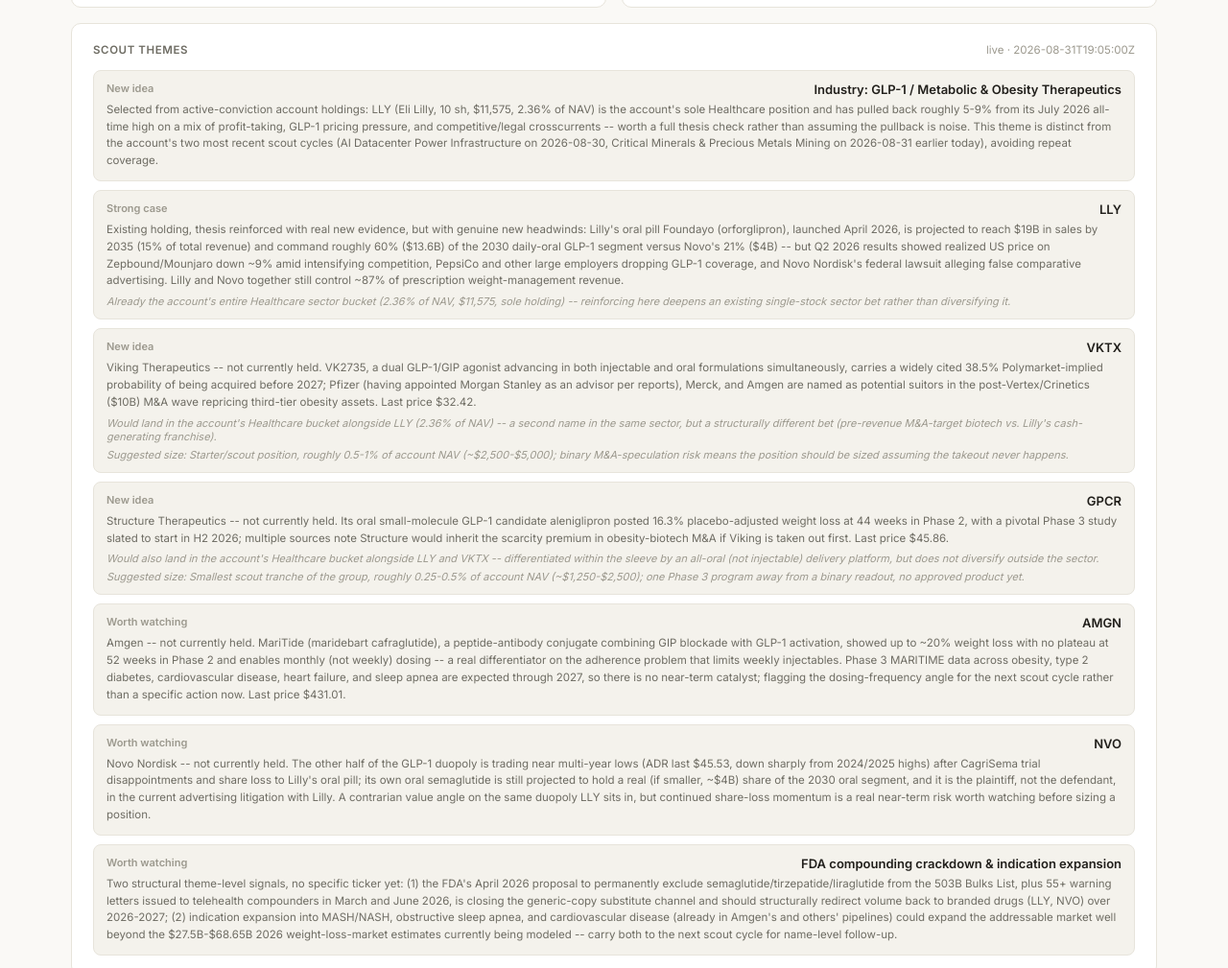
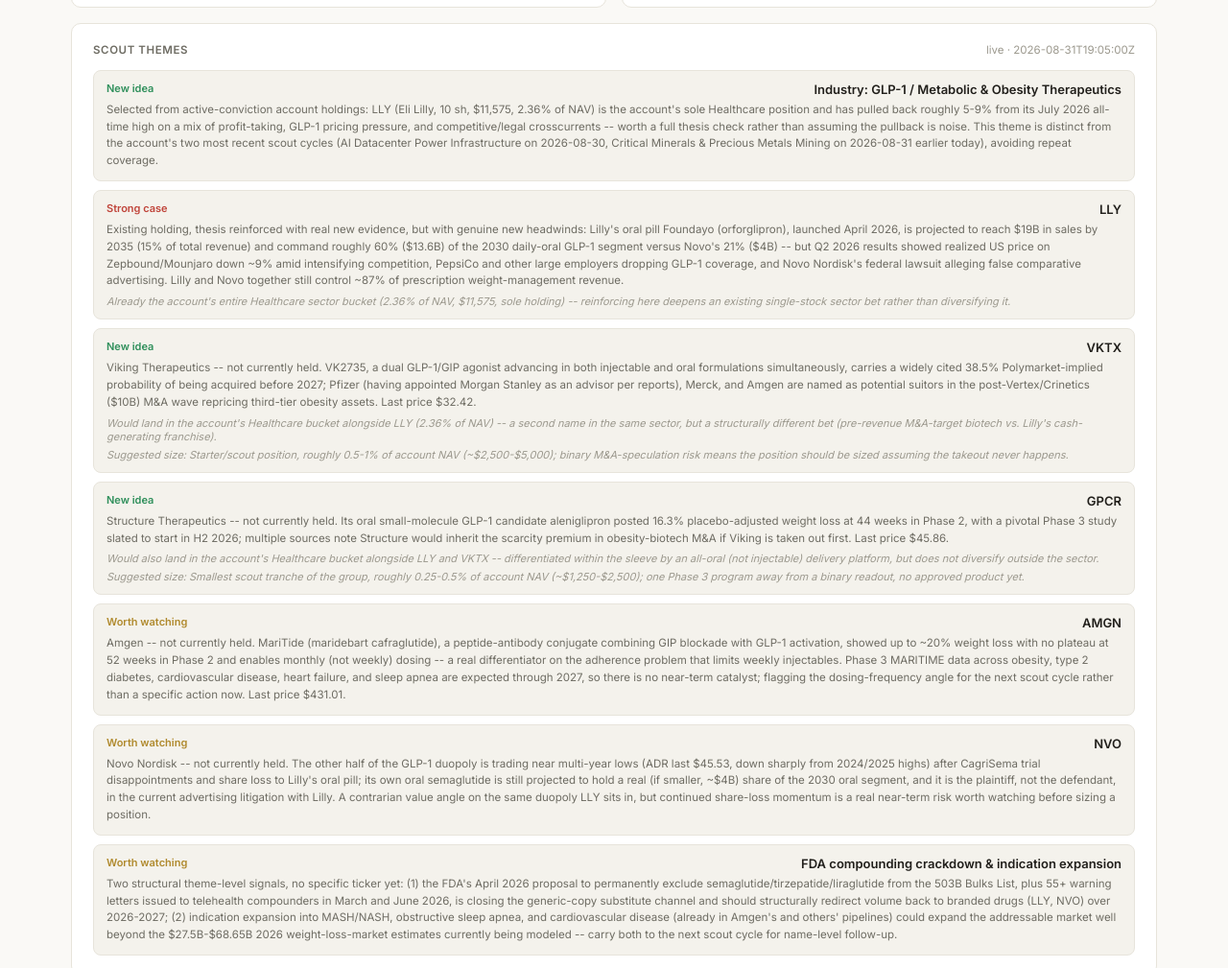
Before and after one commit to v5799/market-routines, a plain HTML site: page index.html in a window 1280 px wide. Shown: the part 2439-3448 px from the top of the page at 96% size. Drawn offline with nearby package versions, Linux system fonts and the light colour scheme.

Commit message:
Update index.html

```diff
--- a/index.html
+++ b/index.html
@@ -222,10 +222,10 @@
 
   function tagClass(tag){
     var t = (tag || '').toUpperCase();
-    if (t === 'PASS' || t === 'LEAD') return 'tag-pass';
+    if (t === 'PASS' || t === 'LEAD' || t === 'NEW IDEA') return 'tag-pass';
     if (t === 'WATCH') return 'tag-watch';
-    if (t === 'HIGH') return 'tag-high';
-    if (t === 'MED') return 'tag-med';
+    if (t === 'HIGH' || t === 'STRONG CASE') return 'tag-high';
+    if (t === 'MED' || t === 'WORTH WATCHING') return 'tag-med';
     return 'tag-watch';
   }
 
```
